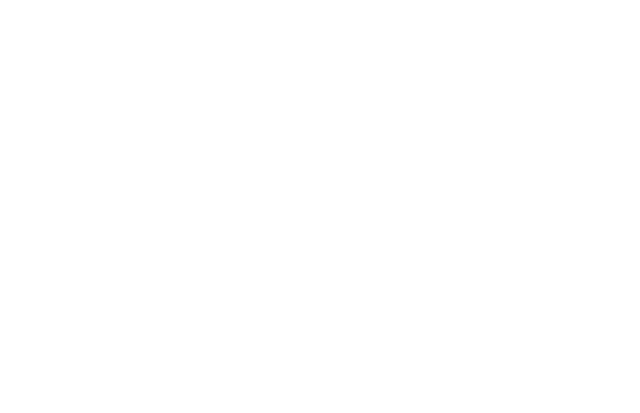
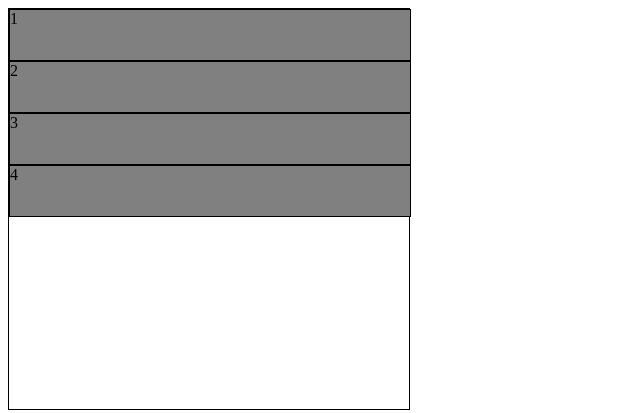
Before and after one commit to phudinhnguyen/VCDropDrag, a website built with webpack: page samples/index.html in a window 1280 px wide. Shown: the whole page, without its empty margins (0-640 px from the left). Built offline with Linux system fonts and the light colour scheme.

Commit message:
Init Setup

```diff
--- a/samples/index.html
+++ b/samples/index.html
@@ -10,11 +10,24 @@
 
 <body>
 
+    <div class="dragPlace" >
+
+    </div>
+
     <script src="../build/bundle.js"></script>
     <script>
-        const dragble = new _.createDragable({class: 'dragable'});
-        dragble.addItem('item');
+        // getDragPlace
+        let dragPlace = document.getElementsByClassName('dragPlace')[0];
+        // create
+        const dropDrap = new _.DropDrap();
+            const container = dropDrap.createContainer('container');
+            container.addItem('item')
+            container.addItem('item')
+            container.addItem('item')
+            container.addItem('item')
+            dragPlace.appendChild(container);
+
     </script>
 </body>
 
-</html>
+</html
--- a/samples/styles.css
+++ b/samples/styles.css
@@ -1,13 +1,13 @@
-.createPlace{
-  display: inline-block;
+.container{
+  width: 400px;
+  min-height: 400px;
   border: 1px solid black;
-  width: 200px;
-  height: 50vh;
+  float: left;
 }
-
-.dropPlace{
-  display: inline-block;
-  border: 1px solid black;
-  width: 200px;
-  height: 50vh;
+.item{
+ border: 1px solid black;
+ width: 100%;
+ height: 50px;
+ background-color: gray;
+ cursor: pointer;
 }
--- a/src/index.ts
+++ b/src/index.ts
@@ -1,23 +1,54 @@
-interface IDragble {
-    class?: string,
-}
+export const DropDrap = () => {
+    let container: any;
+    let count: any = '1';
+    const createContainer = (className: string) => {
+        container = document.createElement('div');
+        container.classList.add(className);
 
-export function createDragable(obj:IDragble) {
-    const container = document.createElement('div');
-    container.classList.add(`${obj.class}`);
+        // handle dd
+        container.addEventListener('drop', (ev: any) => {
+            ev.preventDefault();
+            var data = ev.dataTransfer.getData("text");
+            ev.target.appendChild(document.getElementById(data));
+        });
 
-    const addItem = (className: string) => {
-        let item = document.createElement('div');
-        item.classList.add(className);
-        container.appendChild(item);
+        container.addEventListener('dragover', (ev: any) => {
+            ev.preventDefault();
+        });
+
+        container.addItem = (className: string) => {
+            let item = document.createElement('div');
+            item.classList.add(className);
+            item.setAttribute("id", count);
+            item.setAttribute("draggable","true");
+            item.innerHTML = count;
+
+            item.addEventListener('drop', (ev) => {
+                ev.stopPropagation();
+                let id = ev.dataTransfer!.getData("text");
+                let keepElm = document.getElementById(id);
+                container.insertBefore(keepElm , ev.target);
+            });
+
+            item.addEventListener("dragover", (ev) => {
+
+            })
+
+            // handle dd
+            item.addEventListener("dragstart", (ev: any) => {
+                ev.dataTransfer.setData("text", ev.target.id);
+            });
+
+            container.appendChild(item);
+            count++;
+        }
+        return container;
     }
-
     return {
-        container,
-        addItem
+        createContainer
     }
 }
 
-interface IItem {
-    class?: string,
-}
+// item.addEventListener('dragleave', (ev: any) => {
+//     ev.preventDefault();
+// });
```
Also changed, not shown: build/bundle.js, 1 other file.
